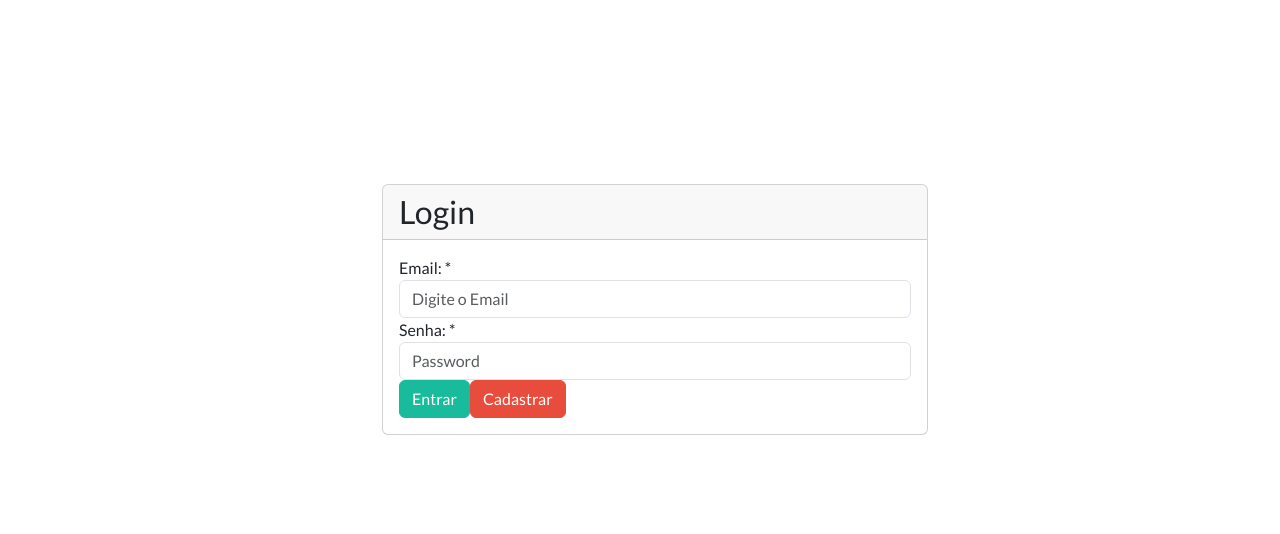
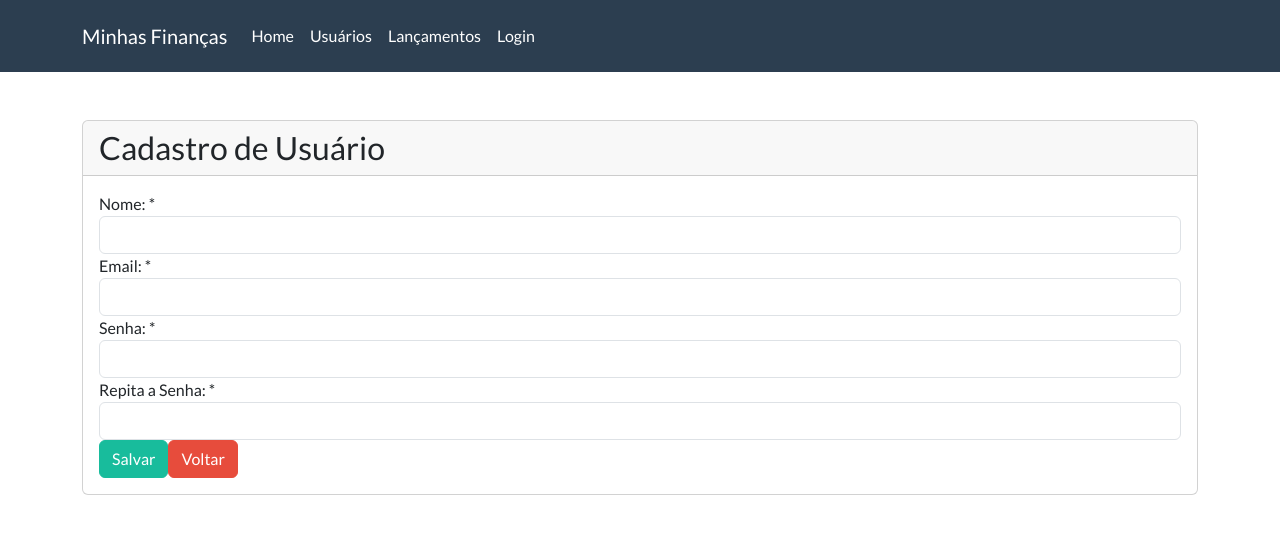
Before and after one commit to MarcielViana/minhas-financas-app, a React (Create React App) app: page /#/cadastro-usuarios in a window 1280 px wide. Shown: the top 534 px of the page. Built offline with nearby package versions, Linux system fonts and the light colour scheme.

Commit message:
Criação de formulários e definição de rotas

```diff
--- a/package.json
+++ b/package.json
@@ -9,6 +9,7 @@
     "bootswatch": "^5.1.3",
     "react": "^17.0.2",
     "react-dom": "^17.0.2",
+    "react-router-dom": "^5.3.0",
     "react-scripts": "4.0.3",
     "web-vitals": "^1.1.2"
   },
--- /dev/null
+++ b/src/components/navbar.js
@@ -0,0 +1,32 @@
+import React from "react";
+import NavbarItem from "./navbarItem";
+
+function Navbar() {
+    return (
+        <div className="navbar navbar-expand-lg fixed-top navbar-dark bg-primary">
+            <div className="container">
+                <a href="https://bootswatch.com/" className="navbar-brand">Minhas Finanças</a>
+                <button className="navbar-toggler" type="button"
+                        data-toggle="collapse" data-target="#navbarResponsive"
+                        aria-controls="navbarResponsive" aria-expanded="false"
+                        aria-label="Toggle navigation">
+                <span className="navbar-toggler-icon"></span>
+                </button>
+                <div className="collapse navbar-collapse" id="navbarResponsive">
+                    <ul className="navbar-nav">
+                        <NavbarItem href="#/" label="Home"/>
+
+                        <NavbarItem href="#/cadastro-usuarios" label="Usuários"/>
+
+                        <NavbarItem href="#/" label="Lançamentos"/>
+
+                        <NavbarItem href="#/login" label="Login"/>
+
+                    </ul>
+                </div>
+            </div>
+        </div>
+    )
+}
+
+export default Navbar
--- /dev/null
+++ b/src/components/navbarItem.js
@@ -0,0 +1,12 @@
+import React from "react";
+
+function NavbarItem(props) {
+
+    return(
+        <li className="nav-item">
+            <a className="nav-link" href={props.href}>{props.label}</a>
+        </li>
+    )
+}
+
+export default NavbarItem
--- a/src/index.js
+++ b/src/index.js
@@ -1,6 +1,6 @@
 import React from 'react';
 import ReactDOM from 'react-dom';
-import App from './App';
+import App from './main/App';
 
 ReactDOM.render(
   <React.StrictMode>
--- a/src/App.js
+++ b/src/main/App.js
@@ -1,14 +1,19 @@
 import React from "react";
-import Login from './views/login'
 import 'bootswatch/dist/flatly/bootstrap.css';
-import './custom.css'
+import '../custom.css'
+import Rotas from "./rotas";
+import Navbar from "../components/navbar";
 
 class App extends React.Component {
   render() {
     return(
-      <div>
-        <Login/>
+      <>
+      <Navbar/>
+
+      <div className="container">
+        <Rotas/>
       </div>
+      </>
     )
   }
 }
--- /dev/null
+++ b/src/main/rotas.js
@@ -0,0 +1,18 @@
+import React from "react";
+
+import { Route, Switch, HashRouter } from 'react-router-dom'
+import CadastroUsuario from "../views/cadastroUsuario";
+import Login from "../views/login";
+
+function Rotas() {
+    return(
+        <HashRouter>
+            <Switch>
+                <Route path="/login" component={Login} />
+                <Route path="/cadastro-usuarios" component={CadastroUsuario} />
+            </Switch>
+        </HashRouter>
+    )
+}
+
+export default Rotas
--- /dev/null
+++ b/src/views/cadastroUsuario.js
@@ -0,0 +1,68 @@
+import React from "react";
+import Card from "../components/card";
+import FormGroup from "../components/form-group";
+import { withRouter } from 'react-router-dom';
+
+class CadastroUsuario extends React.Component{
+
+    state = {
+        nome: '',
+        email: '',
+        senha: '',
+        senhaRepeticao: ''
+    }
+
+    cancelarCadastro = () => {
+        this.props.history.push('/login');
+    }
+
+    render(){
+        return(
+            <Card title="Cadastro de Usuário">
+                <div className="row">
+                    <div className="col-lg-12">
+                        <div className="bs-component">
+                            <FormGroup label="Nome: *" htmlFor="inputNome">
+                                <input type="text"
+                                        id="inputNome"
+                                        className="form-control"
+                                        name="nome"
+                                        onChange={e => this.setState({nome: e.target.value})}/>
+                            </FormGroup>
+
+                            <FormGroup label="Email: *" htmlFor="inputEmail">
+                                <input type="email"
+                                        id="inputEmail"
+                                        className="form-control"
+                                        name="email"
+                                        onChange={e => this.setState({email: e.target.value})}/>
+                            </FormGroup>
+
+                            <FormGroup label="Senha: *" htmlFor="inputSenha">
+                                <input type="password"
+                                        id="inputSenha"
+                                        className="form-control"
+                                        name="senha"
+                                        onChange={e => this.setState({senha: e.target.value})}/>
+                            </FormGroup>
+
+                            <FormGroup label="Repita a Senha: *" htmlFor="inputRepitaSenha">
+                                <input type="password"
+                                        id="inputRepitaSenha"
+                                        className="form-control"
+                                        name="senha"
+                                        onChange={e => this.setState({senhaRepeticao: e.target.value})}/>
+                            </FormGroup>
+
+                            <button type="button" class="btn btn-success">Salvar</button>
+                            <button onClick={this.cancelarCadastro} type="button" class="btn btn-danger">Voltar</button>
+                        </div>
+                    </div>
+                </div>
+            </Card>
+
+        )
+    }
+}
+
+export default withRouter( CadastroUsuario )
--- a/src/views/login.js
+++ b/src/views/login.js
@@ -1,11 +1,16 @@
 import React from "react";
 import Card from '../components/card'
 import FormGroup from "../components/form-group";
+import { withRouter } from 'react-router-dom';
 
 class Login extends React.Component {
+
+    prepareCadastrar = () => {
+        this.props.history.push('/cadastro-usuarios');
+    }
+
     render(){
         return (
-            <div className="container">
             <div className="row">
                 <div className="col-md-6" style={{position: 'relative', left: '300px'}}>
                     <div className="bs-docs-section">
@@ -30,7 +35,7 @@
                                             <button className="btn btn-success">
                                                 Entrar
                                             </button>
-                                                <button className="btn btn-danger">
+                                            <button onClick={this.prepareCadastrar} className="btn btn-danger">
                                                 Cadastrar
                                             </button>
                                         </fieldset>
@@ -41,9 +46,8 @@
                     </div>
                 </div>
             </div>
-            </div>
         )
     }
 }
 
-export default Login
+export default withRouter( Login )
```
Also changed, not shown: 1 other file (tests, documents, lock files or other folders). Lines whose indentation alone changed are shown as unchanged.
